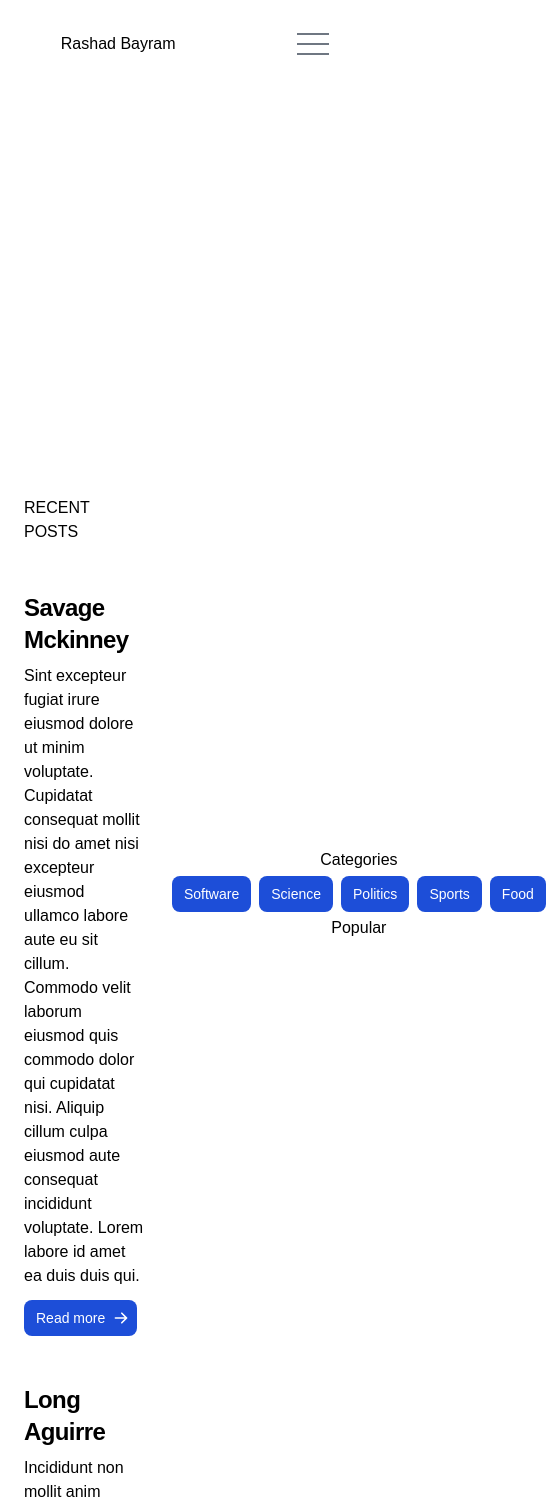
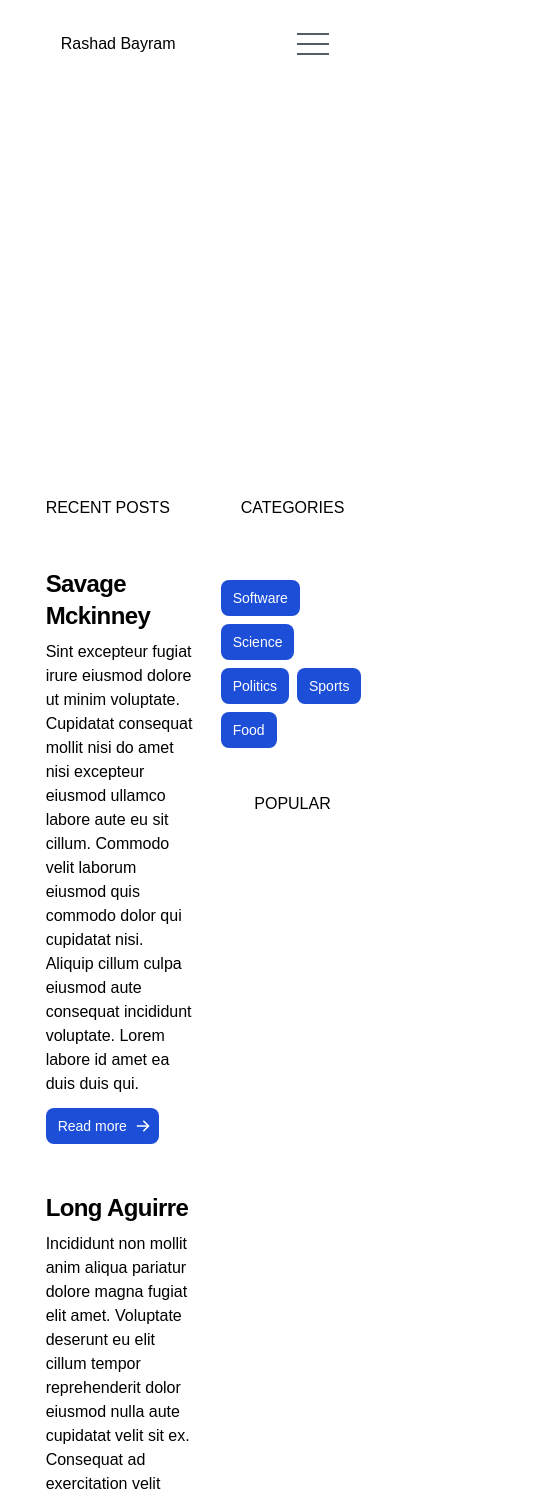
Before and after one commit to BRashad/blog, a React (Create React App) app in the folder client/: page / in a window 390 px wide. Shown: the top 1499 px of the page, 550 px wide, since content can reach past the window. Built offline with nearby package versions, Linux system fonts and the light colour scheme.

Commit message:
categories styled

```diff
--- a/client/src/App.tsx
+++ b/client/src/App.tsx
@@ -7,8 +7,8 @@ import "./App.css";
 
 function App() {
   return (
-    <div className="App">
-      <header className="App-header">
+    <div className="App flex flex-col  container sm:container md:mx-auto">
+      <header className="App-header basis-2/4">
         <NavBar />
       </header>
       <Header />
--- a/client/src/components/Categories.tsx
+++ b/client/src/components/Categories.tsx
@@ -29,9 +29,9 @@ const Categories = () => {
     },
   ];
   return (
-    <div>
-      <h2>Categories</h2>
-      <div className="flex flex-row">
+    <section className="">
+      <h2 className="p-6">CATEGORIES</h2>
+      <div className="flex flex-row flex-wrap max-w-sm pt-8">
         {categories.map((category: Category) => (
           <a
             key={category.id}
@@ -42,7 +42,7 @@ const Categories = () => {
           </a>
         ))}
       </div>
-    </div>
+    </section>
   );
 };
 
--- a/client/src/components/Popular.tsx
+++ b/client/src/components/Popular.tsx
@@ -1,7 +1,7 @@
 import React from "react";
 
 const Popular = () => {
-  return <div>Popular</div>;
+  return <section className="pt-10">POPULAR</section>;
 };
 
 export default Popular;
--- a/client/src/pages/Main.tsx
+++ b/client/src/pages/Main.tsx
@@ -5,11 +5,11 @@ import Recent from "../components/Recent";
 
 const Main = () => {
   return (
-    <div className="main flex flex-row h-screen">
-      <main className="basis-3/4 flex  justify-center">
+    <div className="flex flex-row justify-center h-screen basis">
+      <main className="basis-2/4 flex  justify-center">
         <Recent />
       </main>
-      <aside className="basis-1/4 flex justify-center flex-col">
+      <aside className="basis-1/4 flex flex-col">
         <Categories />
         <Popular />
       </aside>
```
